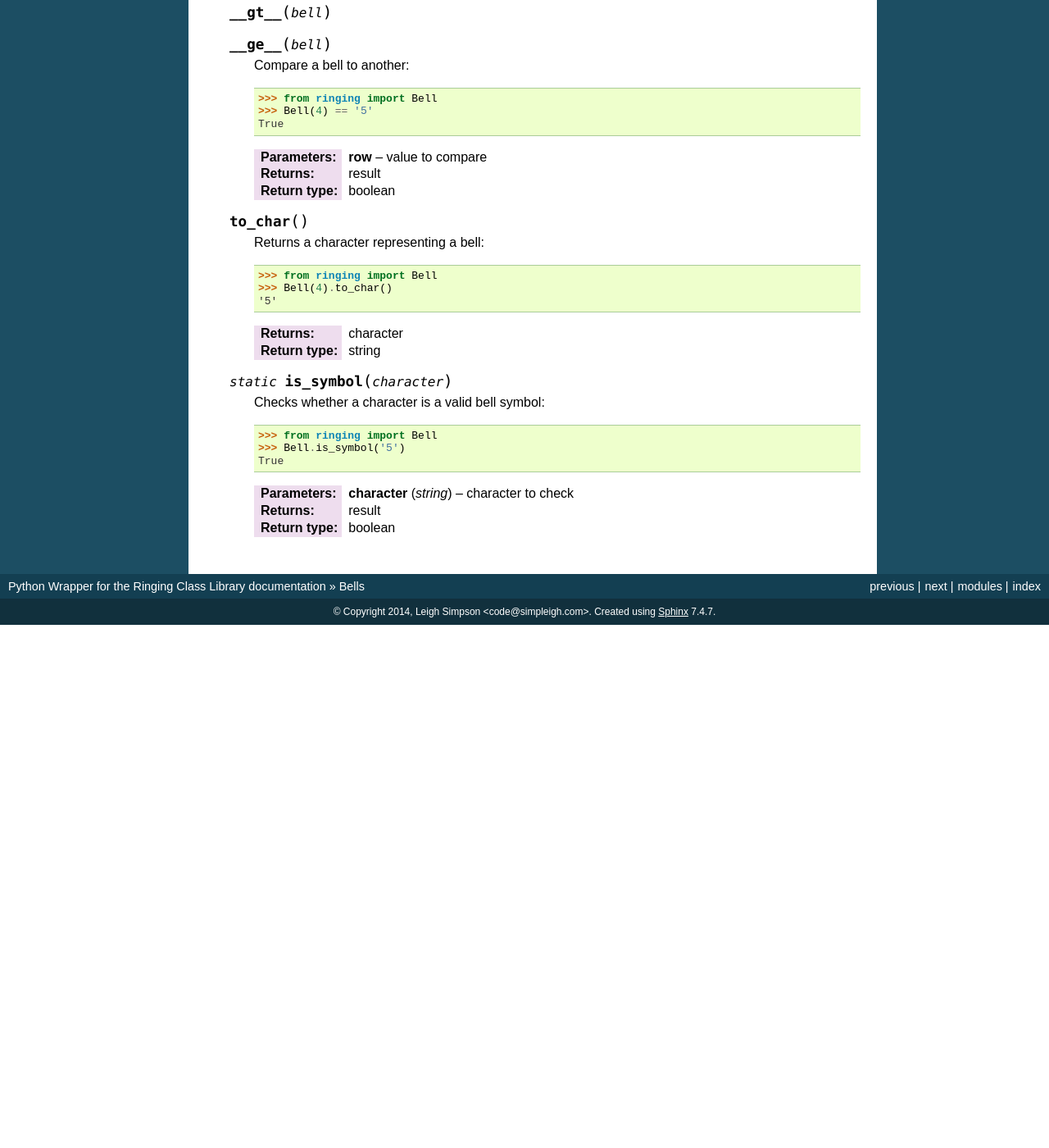
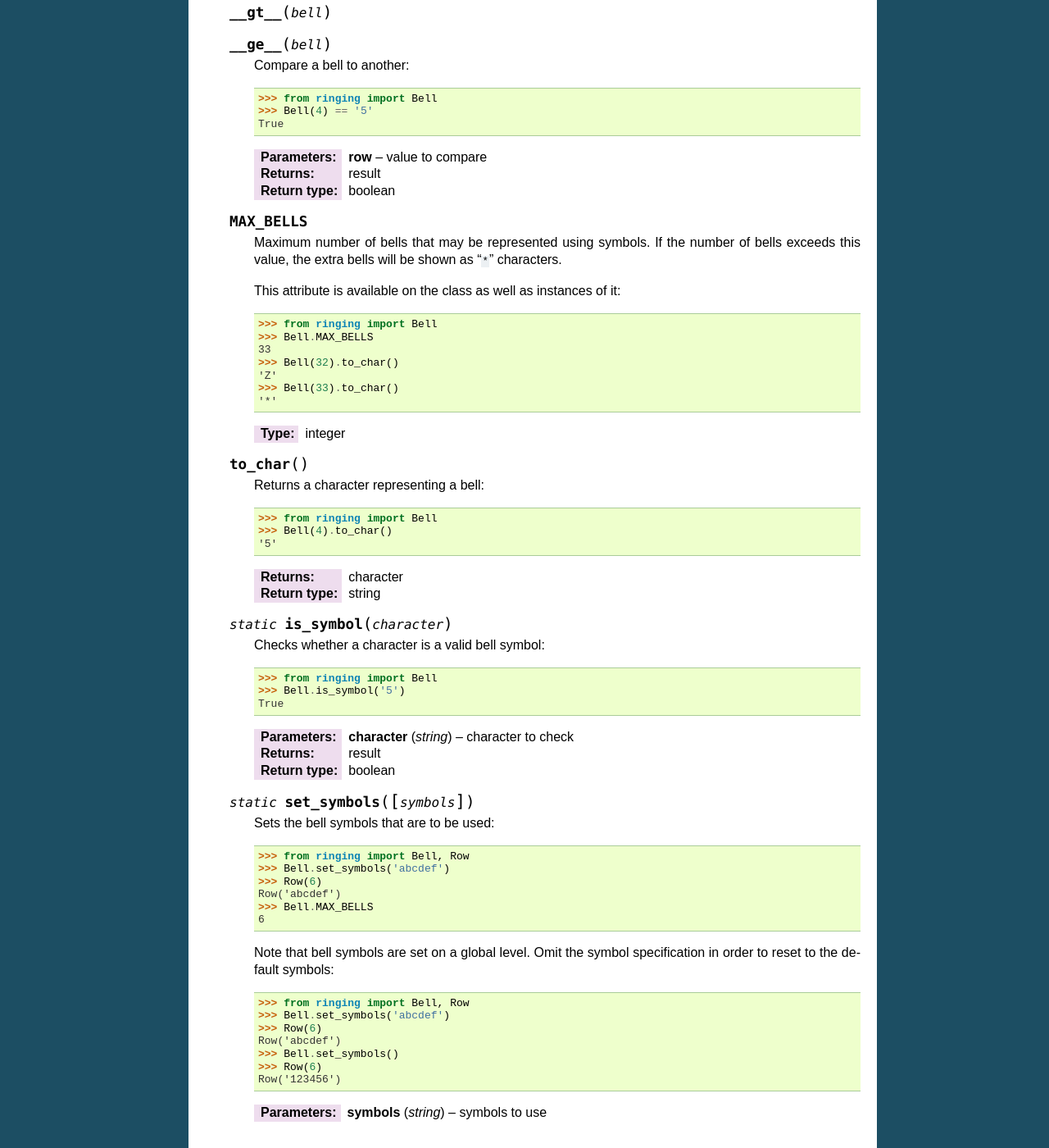
Before and after one commit to ringing-lib/ringing-lib-python, a Sphinx documentation site: the page built from docs/source/classes/bell.rst, in a window 1280 px wide and 1400 px high, scrolled down 941 px. Shown: the whole window at 82% size. Built offline with Sphinx 7.4.7, drawn with Linux system fonts in a browser that asks for light colours; before the commit the page ends 1703 px from its top, so only the background shows below that; some of the changed text lies outside the part shown.

Commit message:
Added support to change the set of bell symbols in use

```diff
--- a/docs/source/classes/bell.rst
+++ b/docs/source/classes/bell.rst
@@ -64,6 +64,24 @@ by a printable character.
       :return: result
       :rtype: boolean
 
+   .. attribute:: MAX_BELLS
+
+      Maximum number of bells that may be represented using symbols.
+      If the number of bells exceeds this value, the extra bells will be shown
+      as "``*``" characters.
+
+      This attribute is available on the class as well as instances of it::
+
+         >>> from ringing import Bell
+         >>> Bell.MAX_BELLS
+         33
+         >>> Bell(32).to_char()
+         'Z'
+         >>> Bell(33).to_char()
+         '*'
+
+      :type: integer
+
    .. method:: to_char()
 
       Returns a character representing a bell::
@@ -87,3 +105,28 @@ by a printable character.
       :type character: string
       :return: result
       :rtype: boolean
+
+   .. staticmethod:: set_symbols([symbols])
+
+      Sets the bell symbols that are to be used::
+
+         >>> from ringing import Bell, Row
+         >>> Bell.set_symbols('abcdef')
+         >>> Row(6)
+         Row('abcdef')
+         >>> Bell.MAX_BELLS
+         6
+
+      Note that bell symbols are set on a global level.
+      Omit the symbol specification in order to reset to the default symbols::
+
+         >>> from ringing import Bell, Row
+         >>> Bell.set_symbols('abcdef')
+         >>> Row(6)
+         Row('abcdef')
+         >>> Bell.set_symbols()
+         >>> Row(6)
+         Row('123456')
+
+      :param symbols: symbols to use
+      :type symbols: string
```
Also changed, not shown: 3 other files.
